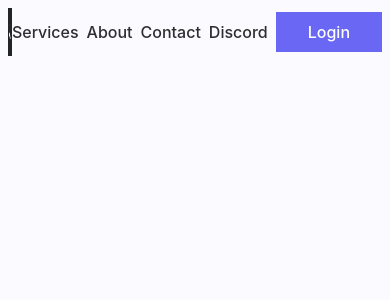
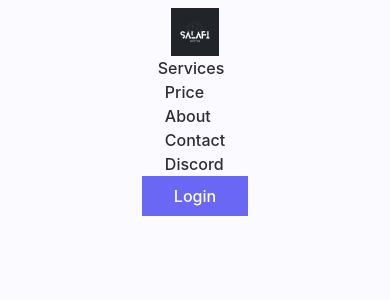
Before and after one commit to xDeFc0nx/TaleHost, a Next.js app: page / in a window 390 px wide. Shown: the top 300 px of the page. Built offline with nearby package versions, Linux system fonts and the light colour scheme.

Commit message:
nav completed

```diff
--- a/components/layout/Header.js
+++ b/components/layout/Header.js
@@ -1,17 +1,10 @@
 import Head from "next/head";
 import Image from "next/image";
 import Link from "next/link";
-import { Menu, Transition } from "@headlessui/react";
+import { Menu } from "@headlessui/react";
 
-import { Fragment, useState } from "react";
 import logo from "../../images/salafi-logo-resize.png";
 const Header = (props) => {
-  const [services, setServices] = useState("");
-  const serviceFormHandler = (e) => {
-    e.preventDefault();
-    console.log(e.target.value);
-    setServices(e.target.value);
-  };
   function MyLink(props) {
     let { href, children, ...rest } = props;
     return (
@@ -25,15 +18,15 @@ const Header = (props) => {
     );
   }
   return (
-    <header className="m-2 sm:px-10 md:m-4 2xl:mt-6 text-salafi-heading  flex justify-between items-center">
+    <header className="m-2 d-flex flex-col sm:flex-row sm:px-10 md:m-4 2xl:mt-6 text-salafi-heading  flex justify-between items-center">
       <div className="relative w-12 h-12 2xl:w-16 2xl:h-16">
         <Image src={logo} alt="logo>" layout="fill" />
       </div>
 
-      <nav className="inline-flex space-x-2 2xl:space-x-4 lg:text-xs xl:text-sm 2xl:text-lg mr-2">
+      <nav className="inline-flex flex-col sm:flex-row space-x-2 2xl:space-x-4 lg:text-xs xl:text-sm 2xl:text-lg mr-2">
         <Menu>
           <Menu.Button>
-            <span className="btn-primary">Services</span>{" "}
+            <span className="btn-primary">Services</span>
           </Menu.Button>
 
           <Menu.Items>
@@ -49,6 +42,9 @@ const Header = (props) => {
           </Menu.Items>
         </Menu>
 
+        <Link href="/price">
+          <a className="btn-primary">Price</a>
+        </Link>
         <Link href="/about">
           <a className="btn-primary">About</a>
         </Link>
@@ -60,121 +56,11 @@ const Header = (props) => {
         </Link>
       </nav>
       <Link href="/home/index.php?rp=/login">
-        <a className="btn-primary bg-salafi-blue-light text-white hover:bg-salafi-blue hover:text-white  rounded-1 py-2 px-8">
+        <a className="btn-primary bg-salafi-blue-light text-white hover:bg-salafi-blue   rounded-1 py-2 px-8">
           Login
         </a>
       </Link>
     </header>
-
-    ///////////////////////////////////////////////////////
-    // New Code for bufer button and also I keep old code
-
-    // <Popover className=" relative  mt-2 md:mt-4 2xl:mt-6 ">
-    //   <div className="max-w-7xl mx-auto px-4 sm:px-6">
-    //     <div className="flex justify-between items-center  md:space-x-10">
-    //       <div className="flex justify-start lg:w-0 lg:flex-1">
-    //         <div className="relative w-12 h-12 2xl:w-16 2xl:h-16">
-    //           <Image
-    //             src="/images/mezo-logo-resize.png"
-    //             alt="Mezo Logo>"
-    //             layout="fill"
-    //           />
-    //         </div>
-    //       </div>
-
-    //       <div className="md:hidden">
-    //         <Popover.Button className=" rounded-md p-2 inline-flex items-center justify-center bg-mezo-dark text-mezo-white hover:text-mezo-dark hover:bg-mezo-white focus:outline-none">
-    //           <span className="sr-only">Open menu</span>
-    //           <MenuIcon className="h-6 w-6" aria-hidden="true" />
-    //         </Popover.Button>
-    //       </div>
-    //       <Popover.Group
-    //         as="nav"
-    //         className="hidden md:flex md:flex-row md:items-center space-x-4"
-    //       >
-    //         <nav className="inline-flex space-x-2 2xl:space-x-4 lg:text-xs xl:text-sm 2xl:text-lg text-mezo-white">
-    //           <Link href="/">
-    //             <a className="lg:hover:text-black lg:hover:bg-gray-100 lg:px-3 lg:py-2 lg:rounded-md  font-medium">
-    //               Home
-    //             </a>
-    //           </Link>
-    //           <Link href="/partners">
-    //             <a className="lg:hover:text-black lg:hover:bg-gray-100 lg:px-3 lg:py-2 lg:rounded-md  font-medium">
-    //               Partners
-    //             </a>
-    //           </Link>
-    //           <Link href="/discord">
-    //             <a
-    //               className="lg:hover:text-black lg:hover:bg-gray-100 lg:px-3 lg:py-2 lg:rounded-md  font-medium"
-    //               target="_blank"
-    //               rel="noreferrer"
-    //             >
-    //               Discord
-    //             </a>
-    //           </Link>
-    //         </nav>
-    //       </Popover.Group>
-    //     </div>
-    //   </div>
-
-    //   <Transition
-    //     as={Fragment}
-    //     enter="duration-200 ease-out"
-    //     enterFrom="opacity-0 scale-95"
-    //     enterTo="opacity-100 scale-100"
-    //     leave="duration-100 ease-in"
-    //     leaveFrom="opacity-100 scale-100"
-    //     leaveTo="opacity-0 scale-95"
-    //   >
-    //     <Popover.Panel
-    //       focus
-    //       className="  absolute top-0 inset-x-0 p-2 transition transform origin-top-right md:hidden"
-    //     >
-    //       <div className="rounded-lg shadow-lg ring-1 ring-black ring-opacity-5 bg-mezo-white ">
-    //         <div className="pt-5 pb-6 px-5">
-    //           <div className="flex items-center justify-between">
-    //             <div className="relative w-12 h-12 2xl:w-16 2xl:h-16">
-    //               <Image
-    //                 src="/images/mezo-logo-resize-orange.png"
-    //                 alt="Mezo Logo>"
-    //                 layout="fill"
-    //               />
-    //             </div>
-    //             <div className="-mr-2">
-    //               <Popover.Button className="bg-white rounded-md p-2 inline-flex items-center justify-center text-mezo-dark focus:outline-none ">
-    //                 <span className="sr-only">Close menu</span>
-    //                 <XIcon className="h-4 w-4" aria-hidden="true" />
-    //               </Popover.Button>
-    //             </div>
-    //           </div>
-    //           <div className="mt-4">
-    //             <nav className="flex flex-col content-center mx-auto text-center sm:w-1/2  gap-y-3">
-    //               <Link href="/">
-    //                 <a className="lg:hover:text-black lg:hover:bg-gray-100 lg:px-3 lg:py-2 lg:rounded-md  font-medium">
-    //                   Home
-    //                 </a>
-    //               </Link>
-    //               <Link href="/partners">
-    //                 <a className="lg:hover:text-black lg:hover:bg-gray-100 lg:px-3 lg:py-2 lg:rounded-md  font-medium">
-    //                   Partners
-    //                 </a>
-    //               </Link>
-    //               <Link href="/discord">
-    //                 <a
-    //                   className="lg:hover:text-black lg:hover:bg-gray-100 lg:px-3 lg:py-2 lg:rounded-md  font-medium"
-    //                   target="_blank"
-    //                   rel="noreferrer"
-    //                 >
-    //                   Discord
-    //                 </a>
-    //               </Link>
-    //             </nav>
-    //           </div>
-    //         </div>
-    //       </div>
-    //     </Popover.Panel>
-    //   </Transition>
-    // </Popover>
   );
 };
 
--- a/package.json
+++ b/package.json
@@ -10,6 +10,7 @@
   },
   "dependencies": {
     "@headlessui/react": "^1.5.0",
+    "@heroicons/react": "^1.0.6",
     "next": "12.1.5",
     "react": "18.0.0",
     "react-dom": "18.0.0"
--- a/styles/globals.css
+++ b/styles/globals.css
@@ -7,7 +7,7 @@ body {
   margin: 0;
   font-family: -apple-system, BlinkMacSystemFont, Segoe UI, Roboto, Oxygen,
     Ubuntu, Cantarell, Fira Sans, Droid Sans, Helvetica Neue, sans-serif;
-  background-color: #FBFAFF;
+  background-color: #fbfaff;
 }
 
 a {
@@ -20,6 +20,6 @@ a {
 }
 @layer components {
   .btn-primary {
-    @apply lg:hover:text-black lg:hover:bg-gray-100 lg:px-3 lg:py-2 lg:rounded-md  font-medium;
+    @apply lg:hover:text-black lg:hover:bg-salafi-primary-btn lg:hover:text-white lg:px-3 lg:py-2 lg:rounded-md  font-medium;
   }
 }
--- a/tailwind.config.js
+++ b/tailwind.config.js
@@ -16,6 +16,7 @@ module.exports = {
         "salafi-body": "#808080",
         "salafi-black": "#000000",
         "salafi-grey-white": "#E9E9E9",
+        "salafi-primary-btn": "#6B67F5",
       },
       fontFamily: {
         sans: ["inter", "sans-serif"],
```
Also changed, not shown: components/layout/header.css (added, +7 -0 lines), 1 other file (tests, documents, lock files or other folders).
